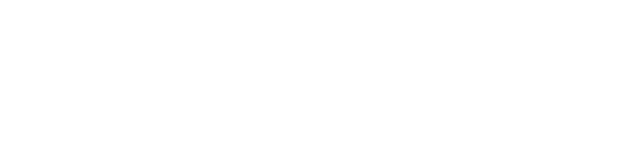
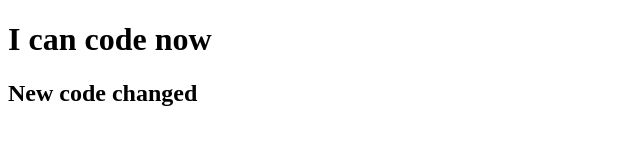
Before and after one commit to amitbarua600/WebSite-Project, a plain HTML site: page index.html in a window 1280 px wide. Shown: the whole page, without its empty margins (0-640 px from the left). Drawn offline with Linux system fonts and the light colour scheme.

Commit message:
added header

```diff
--- a/index.html
+++ b/index.html
@@ -6,6 +6,7 @@
     <title>My Index File</title>
 </head>
 <body>
-
+    <h1>I can code now</h1>
+    <h2>New code changed</h2>
 </body>
 </html>
```
